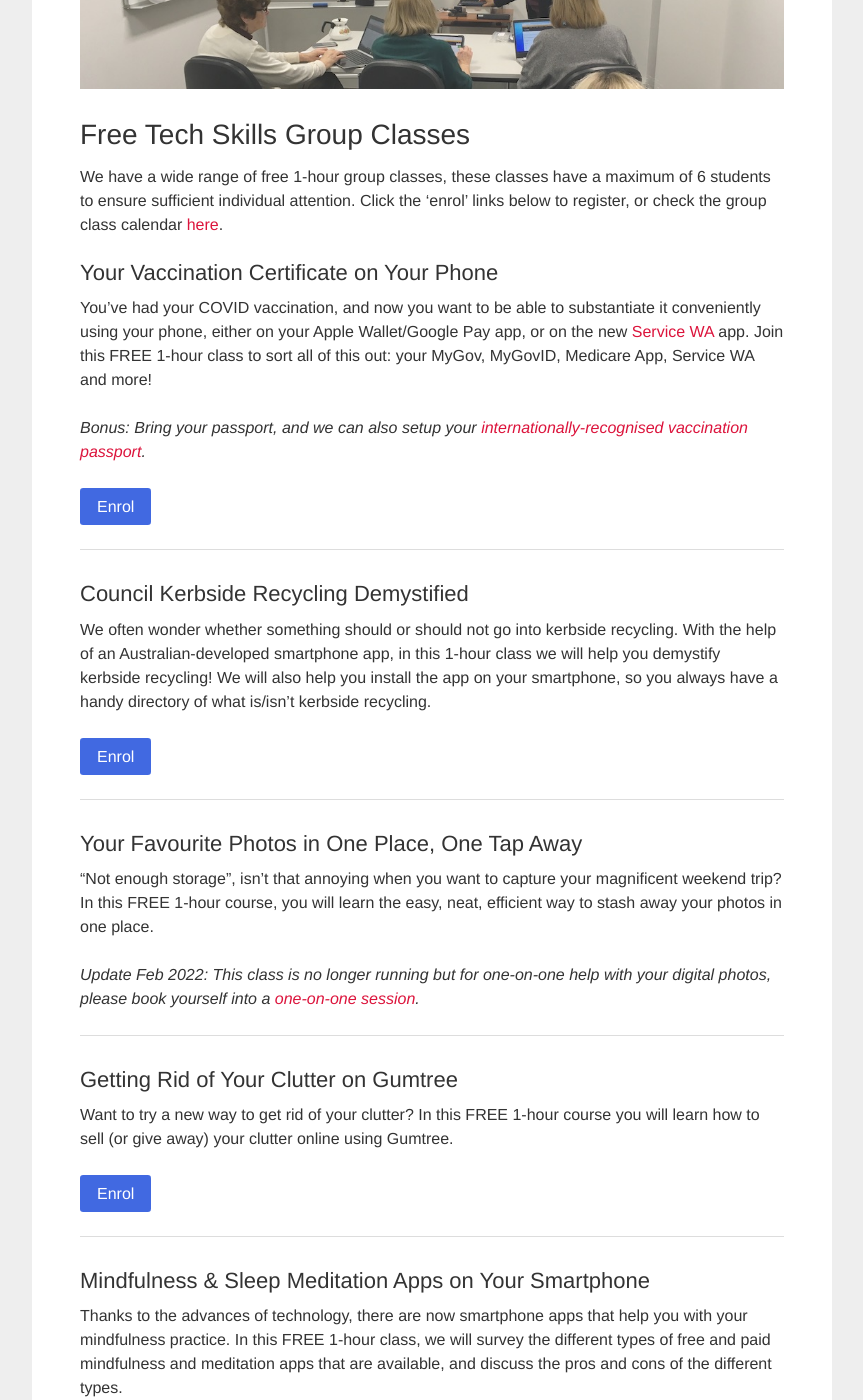
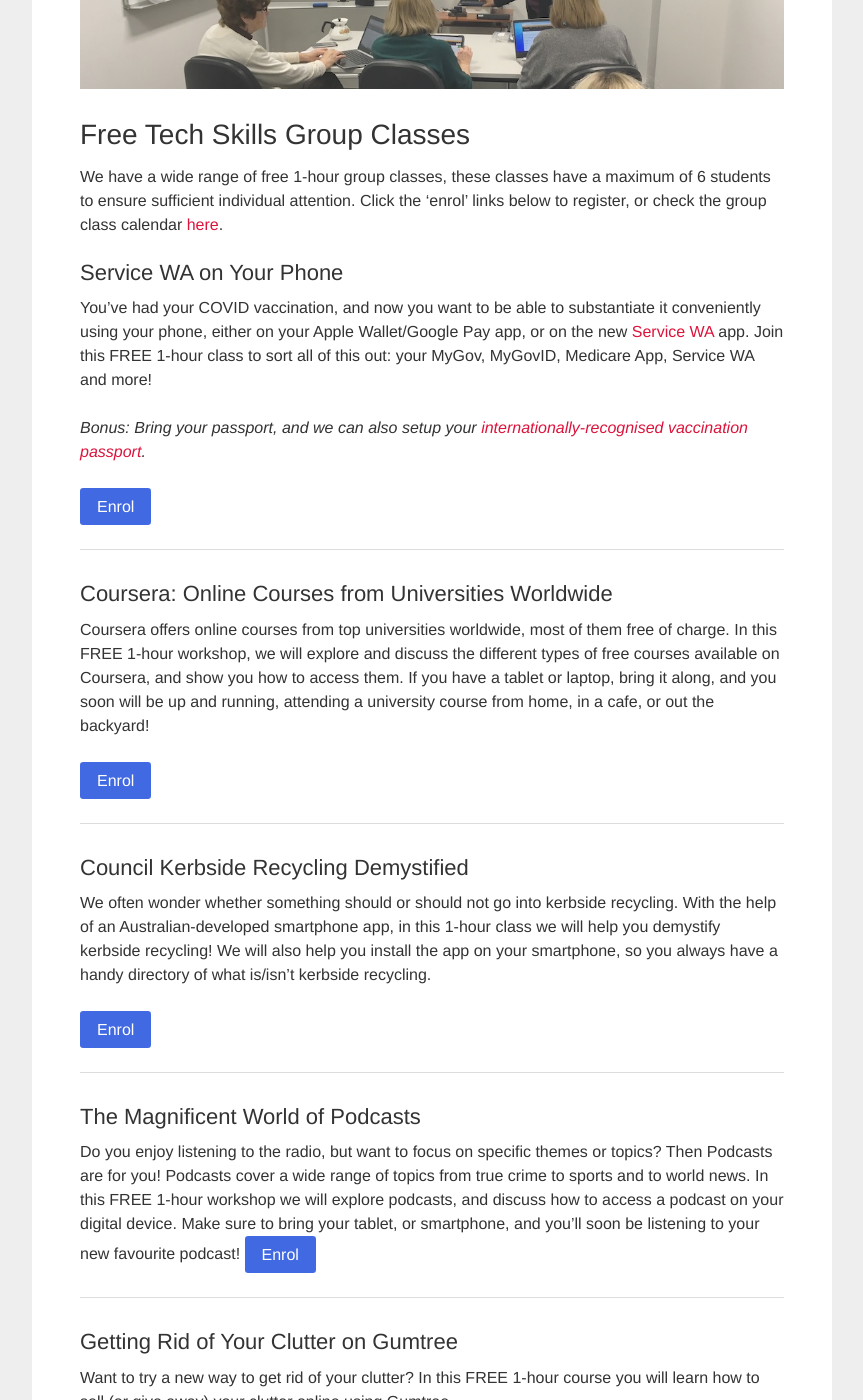
Before and after one commit to auxellbs/splconline.github.io, a Jekyll site: the page built from index.md, in a window 1280 px wide and 1400 px high, scrolled down 905 px. Shown: the whole window, without its empty margins (208-1071 px from the left). Built offline with Jekyll 4.4.1, drawn with Linux system fonts in a browser that asks for light colours.

Commit message:
added courses

```diff
--- a/index.md
+++ b/index.md
@@ -21,12 +21,19 @@
 
 We have a wide range of free 1-hour group classes, these classes have a maximum of 6 students to ensure sufficient individual attention. Click the 'enrol' links below to register, or check the group class calendar [here](/calendar).
 
-### Your Vaccination Certificate on Your Phone
+### Service WA on Your Phone
 You've had your COVID vaccination, and now you want to be able to substantiate it conveniently using your phone, either on your Apple Wallet/Google Pay app, or on the new [Service WA](https://www.wa.gov.au/organisation/government-of-western-australia/servicewa-mobile-app){:target="_blank"} app. Join this FREE 1-hour class to sort all of this out: your MyGov, MyGovID, Medicare App, Service WA and more!
 
 *Bonus: Bring your passport, and we can also setup your [internationally-recognised vaccination passport](https://www.abc.net.au/news/2021-10-19/international-covid-vaccine-certificate-passport/100548596){:target="_blank"}.*
 
 [Enrol](https://calendly.com/splc-beconnected/vax-certificate-on-your-smart-phone){:target="_blank"}{:.btn}
+
+---
+
+### Coursera: Online Courses from Universities Worldwide
+Coursera offers online courses from top universities worldwide, most of them free of charge. In this FREE 1-hour workshop, we will explore and discuss the different types of free courses available on Coursera, and show you how to access them. If you have a tablet or laptop, bring it along, and you soon will be up and running, attending a university course from home, in a cafe, or out the backyard!
+
+[Enrol](https://classmanager.com.au/cbin/admin.php?Action=courses&single_course_id=1633&organisation_name=splc&from=org_home){:target="_blank"}{:.btn}
 
 ---
 
@@ -37,10 +44,9 @@
 
 ---
 
-### Your Favourite Photos in One Place, One Tap Away
-"Not enough storage", isn't that annoying when you want to capture your magnificent weekend trip? In this FREE 1-hour course, you will learn the easy, neat, efficient way to stash away your photos in one place.
-
-*Update Feb 2022: This class is no longer running but for one-on-one help with your digital photos, please book yourself into a [one-on-one session](https://calendly.com/splc-beconnected/digital-skills){:target="_blank"}.*
+### The Magnificent World of Podcasts
+Do you enjoy listening to the radio, but want to focus on specific themes or topics? Then Podcasts are for you! Podcasts cover a wide range of topics from true crime to sports and to world news. In this FREE 1-hour workshop we will explore podcasts, and discuss how to access a podcast on your digital device. Make sure to bring your tablet, or smartphone, and you'll soon be listening to your new favourite podcast!
+[Enrol](https://classmanager.com.au/cbin/admin.php?Action=courses&single_course_id=1634&organisation_name=splc&from=org_home){:target="_blank"}{:.btn}
 
 ---
 
```
